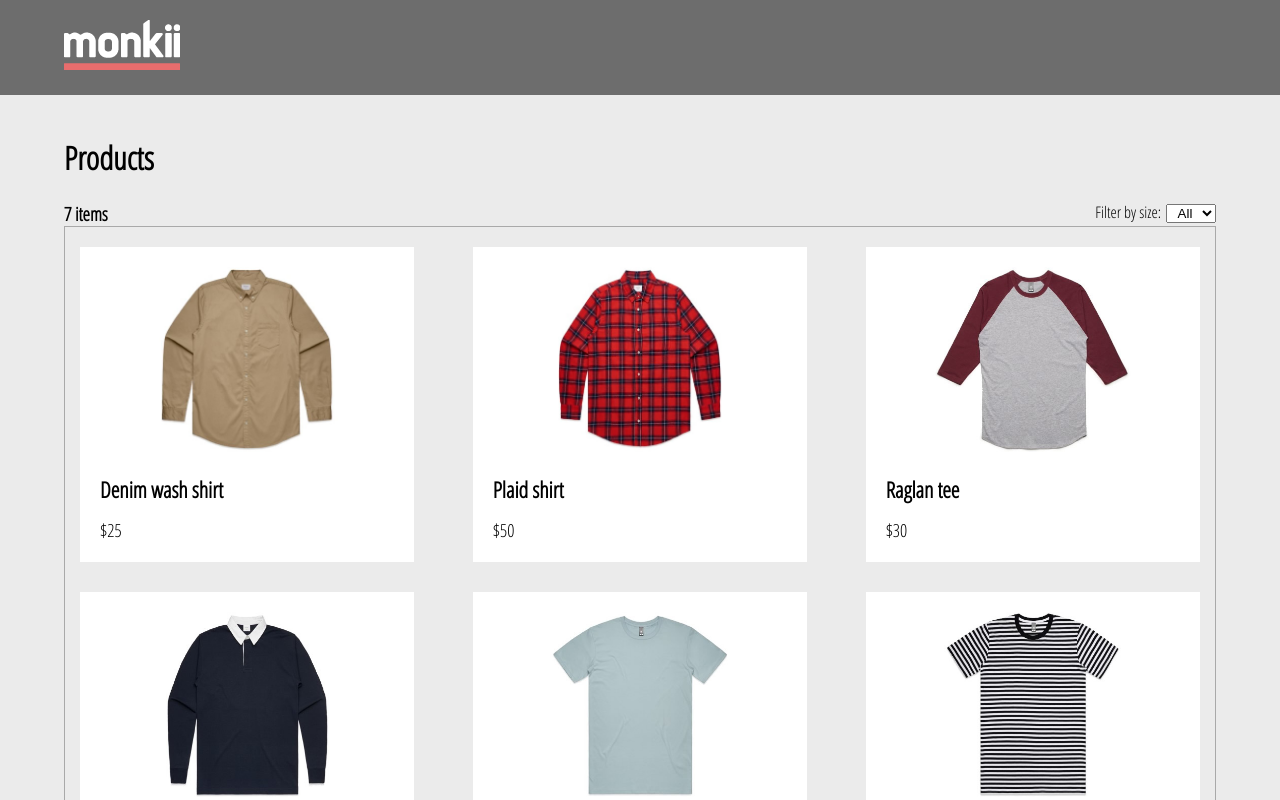
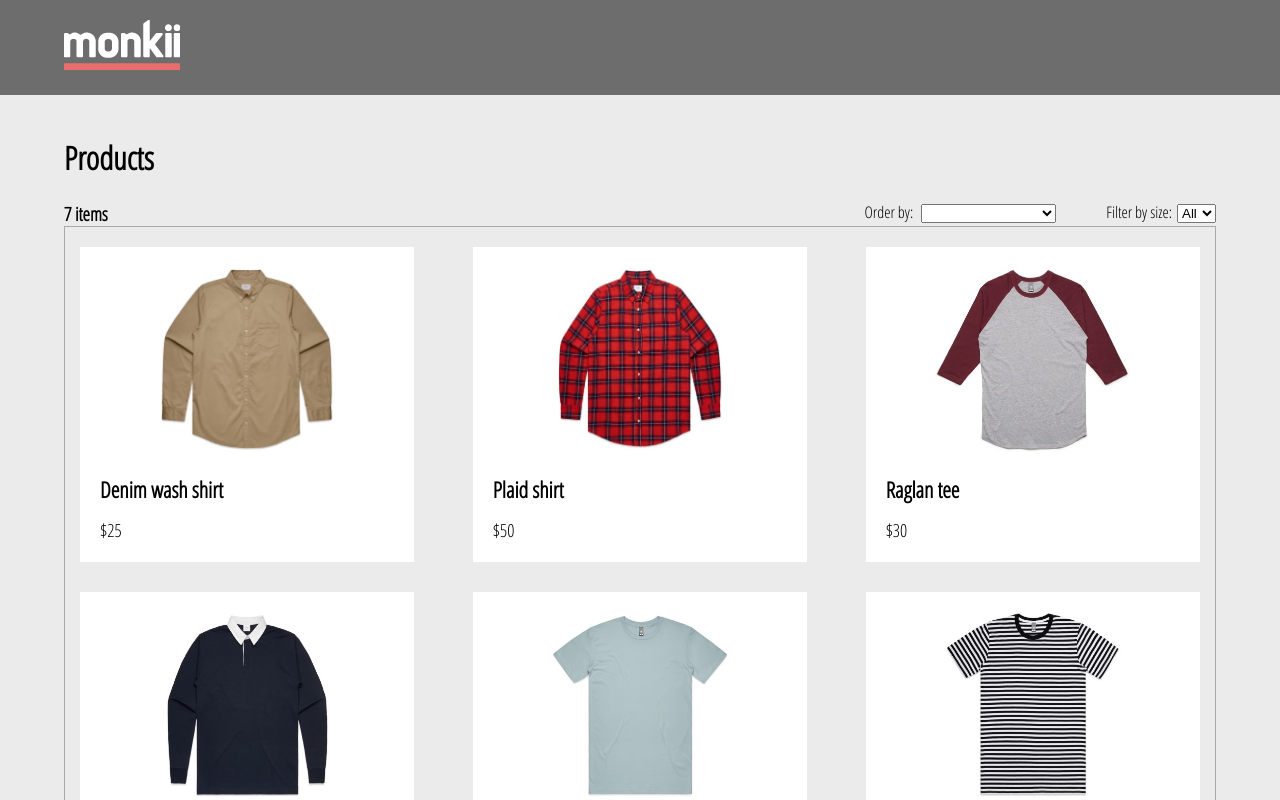
Before and after one commit to rebisha/Product-Sort, a React app: page / in a window 1280 px wide. Shown: the top 800 px of the page. Built offline with nearby package versions, Linux system fonts and the light colour scheme.

Commit message:
sorting the products based on their price
- sorting the products based on price from high to low and vice versa

```diff
--- a/src/Components/Product-Card-Collection/ProductCardCollection.js
+++ b/src/Components/Product-Card-Collection/ProductCardCollection.js
@@ -5,27 +5,30 @@ import Select from "../Select/Select";
 
 import styles from "./productCardCollection.scss";
 
+const sorting = ["Price - Low to High", "Price - High to Low"];
+
 const ProductCardCollection = () => {
   const [selected, setSelected] = useState();
+  const [sortProduct, setSortProduct] = useState();
+  const [productList, setProductList] = useState(PRODUCTS);
 
   const sizes = PRODUCTS.reduce((arr, ele) => {
-    const actualSize = ele.sizes.filter((size) => !arr.includes(size));
+    const actualSize = ele.sizes.filter(size => !arr.includes(size));
     return arr.concat(actualSize);
   }, []);
 
-  const productWithFilter = PRODUCTS.filter((item) =>
-    item.sizes.includes(selected)
-  ).map(({ id, ...productProps }) => {
-    return <ProductCard key={id} {...productProps} />;
-  });
-
-  const productWithoutFilter = PRODUCTS.map(({ id, ...productProps }) => {
-    return <ProductCard key={id} {...productProps} />;
-  });
-
-  const handleChange = (e) => {
+  const handleChange = e => {
     setSelected(e.target.value);
   };
+
+  const handleSort = e => {
+    setSortProduct(e.target.value);
+    if (e.target.value.indexOf("Low to High") > -1) {
+      setProductList(PRODUCTS.sort((a, b) => a.price - b.price));
+    } else if (e.target.value.includes("High to Low")) {
+      setProductList(PRODUCTS.sort((a, b) => b.price - a.price))
+    }
+  }
 
   const filterWithSize = productToFilter => {
     return (
@@ -36,11 +39,29 @@ const ProductCardCollection = () => {
     )
   }
 
+  const productWithFilter = productList.filter(item => {
+    return item.sizes.indexOf(selected) > -1;
+  }
+  ).map(({ id, ...productProps }) => {
+    return <ProductCard key={id} {...productProps} />;
+  });
+
+  const productWithoutFilter = productList.map(({ id, ...productProps }) => {
+    return <ProductCard key={id} {...productProps} />;
+  });
+
   return (
     <div className={styles.productCollection}>
-      <Select sizes={sizes} onChange={handleChange} />
+      <div className={styles.selectorWrapper}>
+        <Select sizes={sorting} selectLabel="Order by: " initialValue="" onChange={handleSort} />
+        <Select sizes={sizes} selectLabel="Filter by size:" initialValue="All" onChange={handleChange} />
+      </div>
+
       <Fragment>
-        {selected && selected !== "all" ? filterWithSize(productWithFilter) : filterWithSize(productWithoutFilter)}
+        {
+          selected && selected.toLowerCase() !== "all" && sortProduct ?
+            filterWithSize(productWithFilter) : filterWithSize(productWithoutFilter)
+        }
       </Fragment>
     </div>
   );
--- a/src/Components/Product-Card-Collection/productCardCollection.scss
+++ b/src/Components/Product-Card-Collection/productCardCollection.scss
@@ -19,4 +19,10 @@
   .totalItemCount {
     margin: 0;
   }
+
+  .selectorWrapper {
+    display: flex;
+    justify-content: flex-end;
+    width: 50%;
+  }
 }
--- a/src/Components/Select/Select.js
+++ b/src/Components/Select/Select.js
@@ -1,14 +1,14 @@
 import React from "react";
-import { array, func } from "prop-types";
+import { array, func, string } from "prop-types";
 
 import styles from "./select.scss";
 
-const Select = ({ sizes, onChange }) => {
+const Select = ({ initialValue, selectLabel, sizes, onChange }) => {
   return (
     <div className={styles.select}>
-      <label htmlFor="sizes" className={styles.selectLabel}>Filter by size:</label>
+      <label htmlFor="sizes" className={styles.selectLabel}>{selectLabel}</label>
       <select name="sizes" id="sizes" onChange={onChange} className={styles.selectWrapper}>
-        <option value="all">All</option>
+        <option value={initialValue}>{initialValue}</option>
         {sizes.map((key, value) => {
           return (
             <option key={value} value={key}>
@@ -24,6 +24,8 @@ const Select = ({ sizes, onChange }) => {
 Select.propTypes = {
   sizes: array,
   onChange: func,
+  selectLabel: string,
+  initialValue: string
 };
 
 export default Select;
--- a/src/Components/Select/select.scss
+++ b/src/Components/Select/select.scss
@@ -1,12 +1,11 @@
 @import "../../assets/styles/functions";
 
 .select {
+    &:first-child {
+        margin-right: 50px;
+    }
+
     &Label {
         margin-right: units(5px);
     }
-
-    &Wrapper {
-        text-align: center;
-        width: units(60px);
-    }
 }
```
